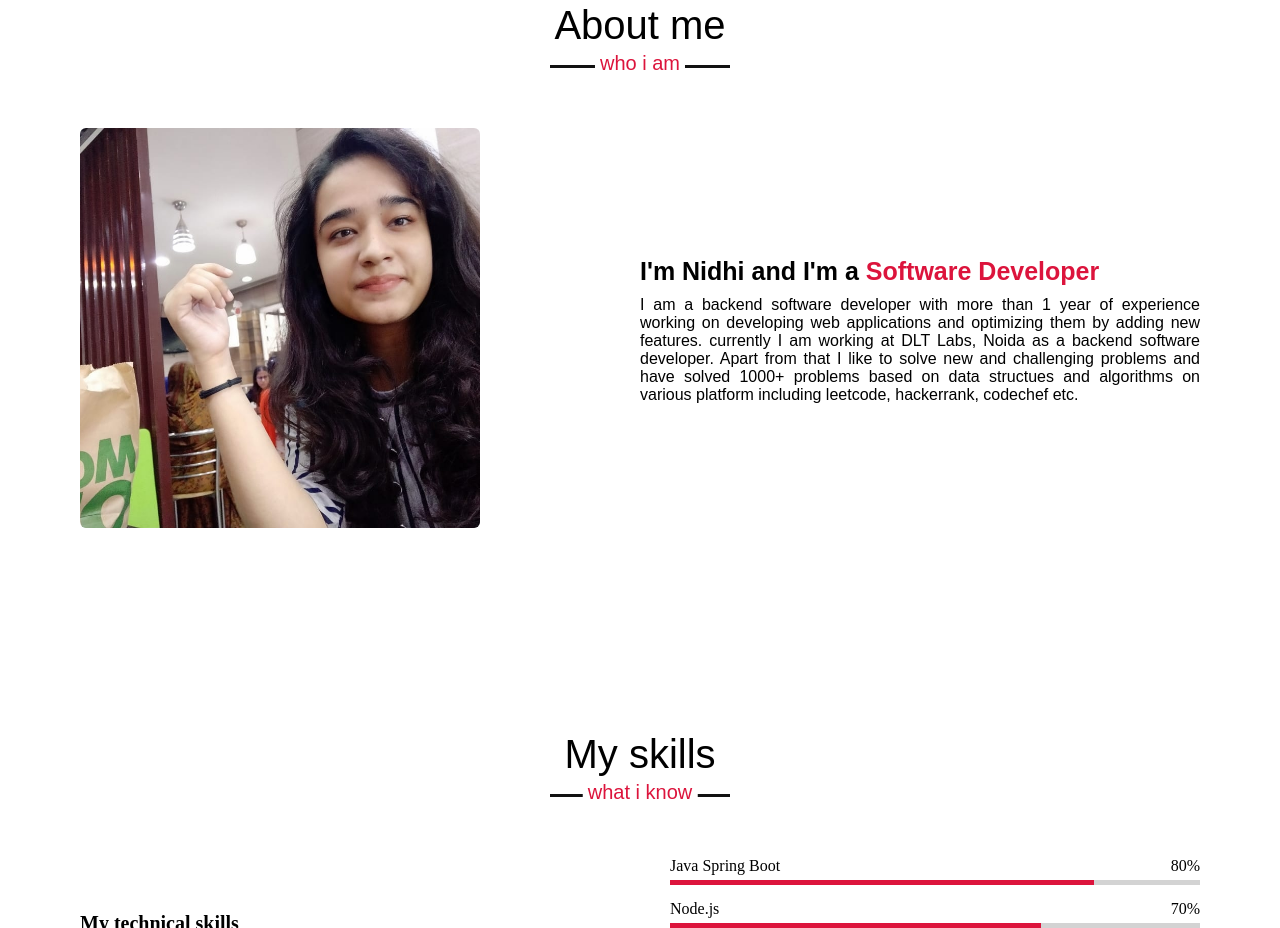
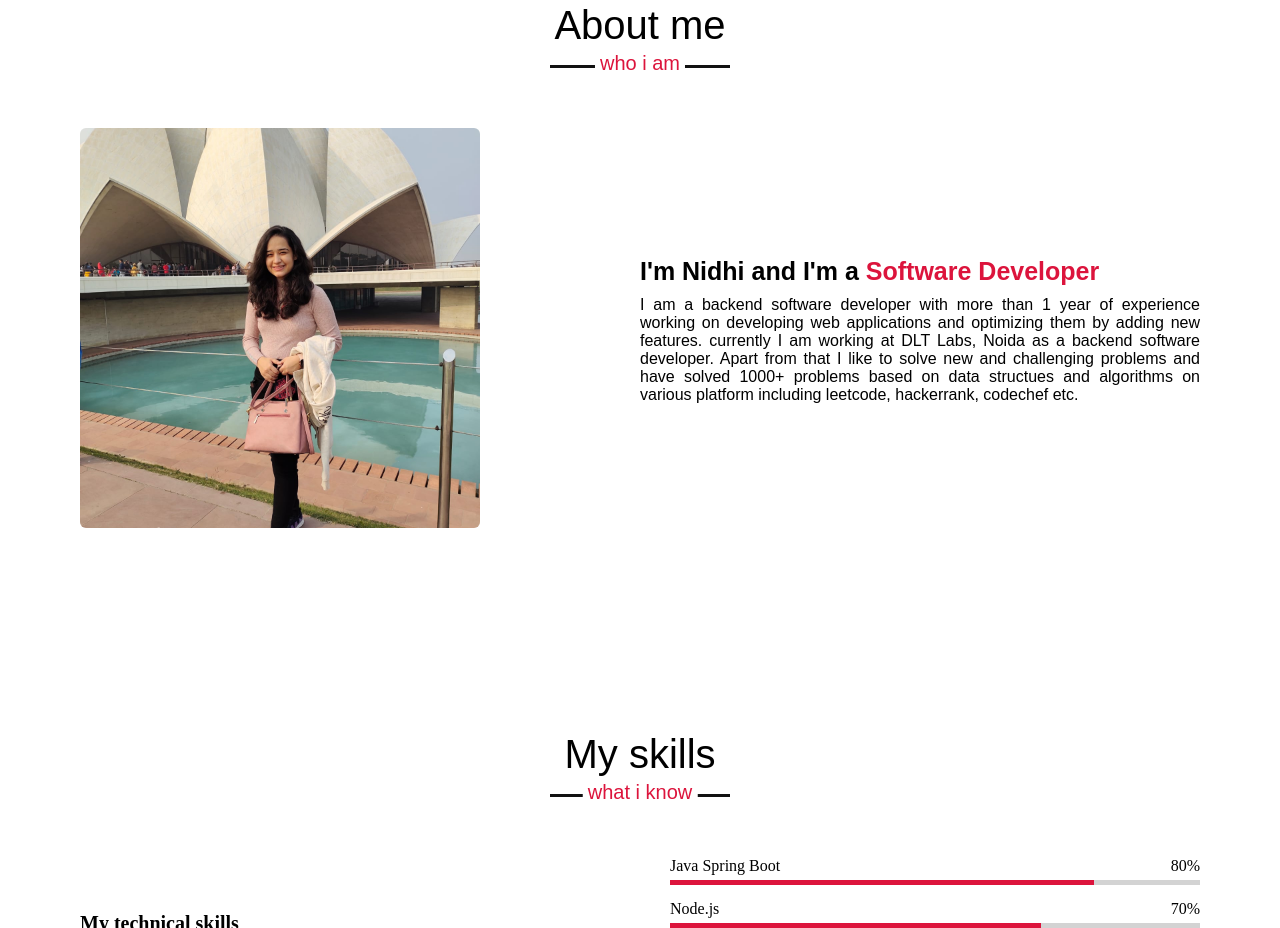
Before and after one commit to nidhiupreti99/portfolio, a plain HTML site: page index.html in a window 1280 px wide. Shown: the part 897-1825 px from the top of the page. Drawn offline with nearby package versions, Linux system fonts and the light colour scheme.

Commit message:
profile image changed

```diff
--- a/index.html
+++ b/index.html
@@ -50,7 +50,7 @@
                 <h2 class="title">About me</h2>
                 <div class="about-content">
                     <div class="column left">
-                        <img src = "images/profile.jpeg" alt ="">
+                        <img src = "images/profile1.jpeg" alt ="">
                     </div>
                     <div class="column right">
                         <div class="text"> I'm Nidhi and I'm a <span> Software Developer</span></div>
```
